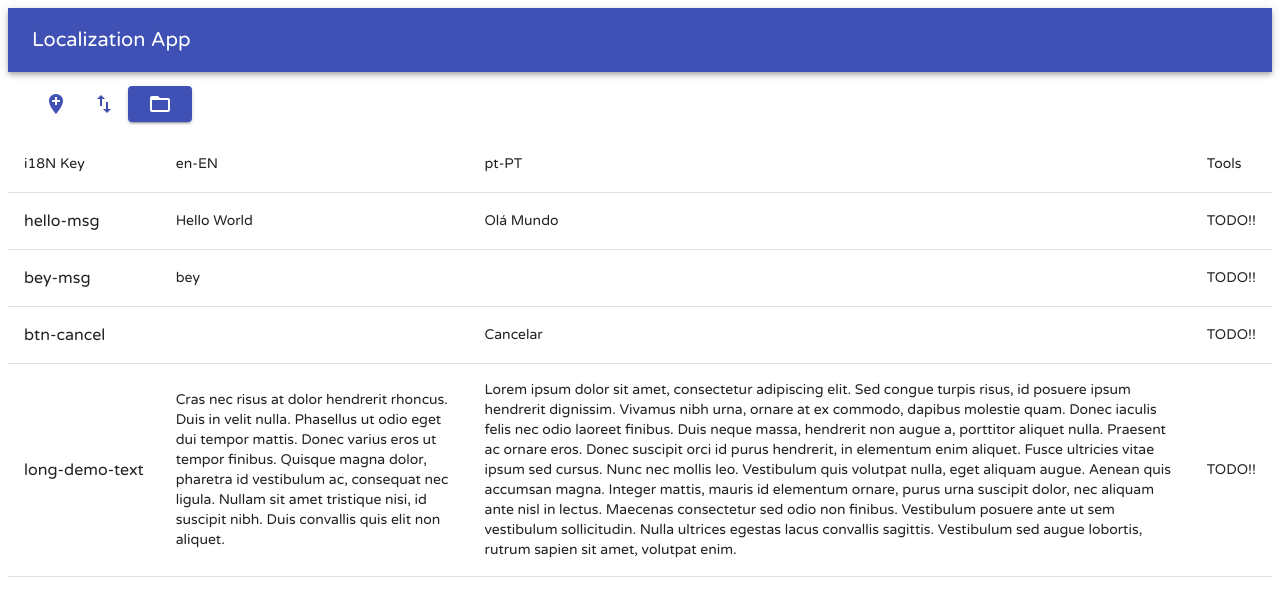
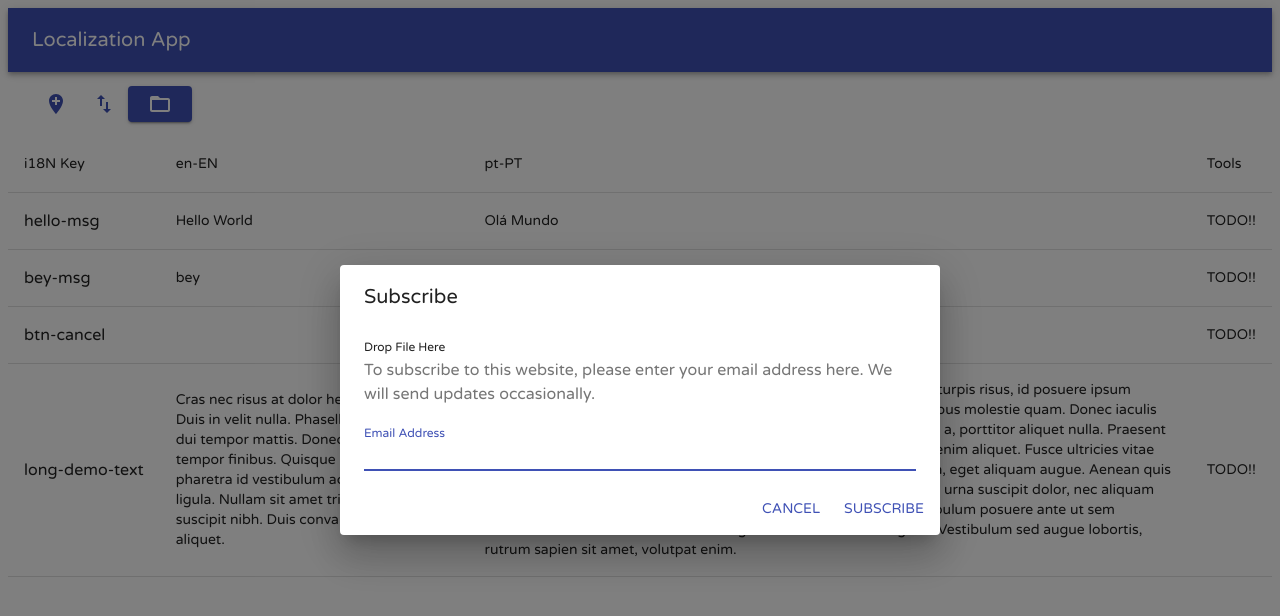
Before and after one commit to jcarias/translator-app, a React (Create React App) app: page / in a window 1280 px wide. Both pictures are taken after a click on the button 160 px from the left and 104 px from the top of the page. Shown: the top 616 px of the page. Built offline with nearby package versions, Linux system fonts and the light colour scheme.

Commit message:
Added import dialog with drop capabilities

```diff
--- a/src/App.js
+++ b/src/App.js
@@ -5,6 +5,7 @@ import AddIcon from "@material-ui/icons/AddLocation";
 import FolderIcon from "@material-ui/icons/FolderOpen";
 import ImportExport from "@material-ui/icons/ImportExport";
 import LocalizationTable from "./components/LocalizationTable";
+import ImportFileDialog from "./components/dialogs/ImportFileDialog";
 
 class App extends Component {
   constructor(props) {
@@ -30,12 +31,26 @@ class App extends Component {
               "Cras nec risus at dolor hendrerit rhoncus. Duis in velit nulla. Phasellus ut odio eget dui tempor mattis. Donec varius eros ut tempor finibus. Quisque magna dolor, pharetra id vestibulum ac, consequat nec ligula. Nullam sit amet tristique nisi, id suscipit nibh. Duis convallis quis elit non aliquet."
           }
         }
-      }
+      },
+      importDialogOpen: false
     };
   }
+
+  showImportDialog = () => {
+    this.setState({ importDialogOpen: true });
+  };
+
+  closeImportDialog = () => {
+    this.setState({ importDialogOpen: false });
+  };
+
   render() {
     return (
       <div>
+        <ImportFileDialog
+          open={this.state.importDialogOpen}
+          handleClose={this.closeImportDialog}
+        />
         <TopBar />
         <Grid container>
           <Grid item xs={12}>
@@ -46,7 +61,11 @@ class App extends Component {
               <IconButton variant="contained" color="primary">
                 <ImportExport />
               </IconButton>
-              <Button variant="contained" color="primary">
+              <Button
+                variant="contained"
+                color="primary"
+                onClick={this.showImportDialog}
+              >
                 <FolderIcon />
               </Button>
             </Toolbar>
--- /dev/null
+++ b/src/components/dialogs/ImportFileDialog.jsx
@@ -0,0 +1,91 @@
+import React, { Component } from "react";
+import Button from "@material-ui/core/Button";
+import TextField from "@material-ui/core/TextField";
+import Dialog from "@material-ui/core/Dialog";
+import DialogActions from "@material-ui/core/DialogActions";
+import DialogContent from "@material-ui/core/DialogContent";
+import DialogContentText from "@material-ui/core/DialogContentText";
+import DialogTitle from "@material-ui/core/DialogTitle";
+import FilesDropper from "../utils/FilesDropper";
+import { withStyles } from "@material-ui/core/styles";
+import { Typography } from "@material-ui/core";
+
+const styles = theme => ({
+  root: {
+    margin: 0,
+    padding: theme.spacing(2)
+  },
+  closeButton: {
+    position: "absolute",
+    right: theme.spacing(1),
+    top: theme.spacing(1),
+    color: theme.palette.grey[500]
+  },
+  draggingClass: {
+    opacity: 0.5
+  }
+});
+
+class ImportFileDialog extends Component {
+  constructor(props) {
+    super(props);
+    this.state = {
+      file: null
+    };
+  }
+
+  handleFilesChanged = files => {
+    console.log(files);
+  };
+
+  render() {
+    const { classes, open, handleClose } = this.props;
+    return (
+      <Dialog
+        open={open}
+        onClose={handleClose}
+        aria-labelledby="form-dialog-title"
+      >
+        <DialogTitle id="form-dialog-title">Subscribe</DialogTitle>
+        <DialogContent>
+          <FilesDropper
+            componentId="import-files"
+            handleDrop={this.handleFilesChanged}
+            accept="application/json"
+            draggingClass={classes.draggingClass}
+          >
+            <div>
+              {this.state.file ? (
+                <span>{this.state.file.name}</span>
+              ) : (
+                <Typography variant="caption">Drop File Here</Typography>
+              )}
+            </div>
+          </FilesDropper>
+          <DialogContentText>
+            To subscribe to this website, please enter your email address here.
+            We will send updates occasionally.
+          </DialogContentText>
+          <TextField
+            autoFocus
+            margin="dense"
+            id="name"
+            label="Email Address"
+            type="email"
+            fullWidth
+          />
+        </DialogContent>
+        <DialogActions>
+          <Button onClick={handleClose} color="primary">
+            Cancel
+          </Button>
+          <Button onClick={handleClose} color="primary">
+            Subscribe
+          </Button>
+        </DialogActions>
+      </Dialog>
+    );
+  }
+}
+
+export default withStyles(styles)(ImportFileDialog);
--- /dev/null
+++ b/src/components/utils/FilesDropper.jsx
@@ -0,0 +1,99 @@
+import React, { Component } from "react";
+import isEmpty from "lodash/isEmpty";
+
+class FilesDropper extends Component {
+  constructor(props) {
+    super(props);
+    this.state = {
+      dragging: false
+    };
+
+    this.internalInputId = `file-upload-input-${props.componentId}`;
+    this.internalDnDId = `drag-and-drop-${props.componentId}`;
+  }
+
+  handleDrag = e => {
+    e.preventDefault();
+    e.stopPropagation();
+  };
+
+  handleDragIn = e => {
+    e.preventDefault();
+    e.stopPropagation();
+    this.dragCounter++;
+    if (e.dataTransfer.items && e.dataTransfer.items.length > 0) {
+      this.setState({ dragging: true });
+    }
+  };
+
+  handleDragOut = e => {
+    e.preventDefault();
+    e.stopPropagation();
+    this.dragCounter--;
+    if (this.dragCounter === 0 || isNaN(this.dragCounter)) {
+      this.setState({ dragging: false });
+    }
+  };
+
+  handleDrop = e => {
+    e.preventDefault();
+    e.stopPropagation();
+    this.setState({ dragging: false });
+    if (e.dataTransfer.files && e.dataTransfer.files.length > 0) {
+      this.props.handleDrop(e.dataTransfer.files);
+      e.dataTransfer.clearData();
+      this.dragCounter = 0;
+    }
+  };
+
+  handleFileChange = evt => {
+    if (evt && evt.currentTarget) {
+      if (!isEmpty(evt.currentTarget.files)) {
+        this.props.handleDrop(evt.currentTarget.files);
+      }
+    }
+  };
+
+  resetInputValue = evt => {
+    if (evt && evt.currentTarget) {
+      evt.currentTarget.value = null;
+    }
+  };
+
+  componentDidMount() {
+    let div = document.querySelector("#" + this.internalDnDId);
+    div.addEventListener("dragenter", this.handleDragIn);
+    div.addEventListener("dragleave", this.handleDragOut);
+    div.addEventListener("dragover", this.handleDrag);
+    div.addEventListener("drop", this.handleDrop);
+  }
+
+  componentWillUnmount() {
+    let div = document.querySelector("#" + this.internalDnDId);
+    div.removeEventListener("dragenter", this.handleDragIn);
+    div.removeEventListener("dragleave", this.handleDragOut);
+    div.removeEventListener("dragover", this.handleDrag);
+    div.removeEventListener("drop", this.handleDrop);
+  }
+
+  render() {
+    const { draggingClass, accept } = this.props;
+
+    return (
+      <label htmlFor={this.internalInputId} id={this.internalDnDId}>
+        <input
+          type="file"
+          style={{ display: "none" }}
+          id={this.internalInputId}
+          onChange={this.handleFileChange}
+          onClick={this.resetInputValue}
+          accept={accept}
+        />
+        <div className={this.state.dragging ? draggingClass : ""}>
+          {this.props.children}
+        </div>
+      </label>
+    );
+  }
+}
+export default FilesDropper;
```
Also changed, not shown: temp/en-US.json (added, +13 -0 lines), temp/pt-PT.json (added, +13 -0 lines).
